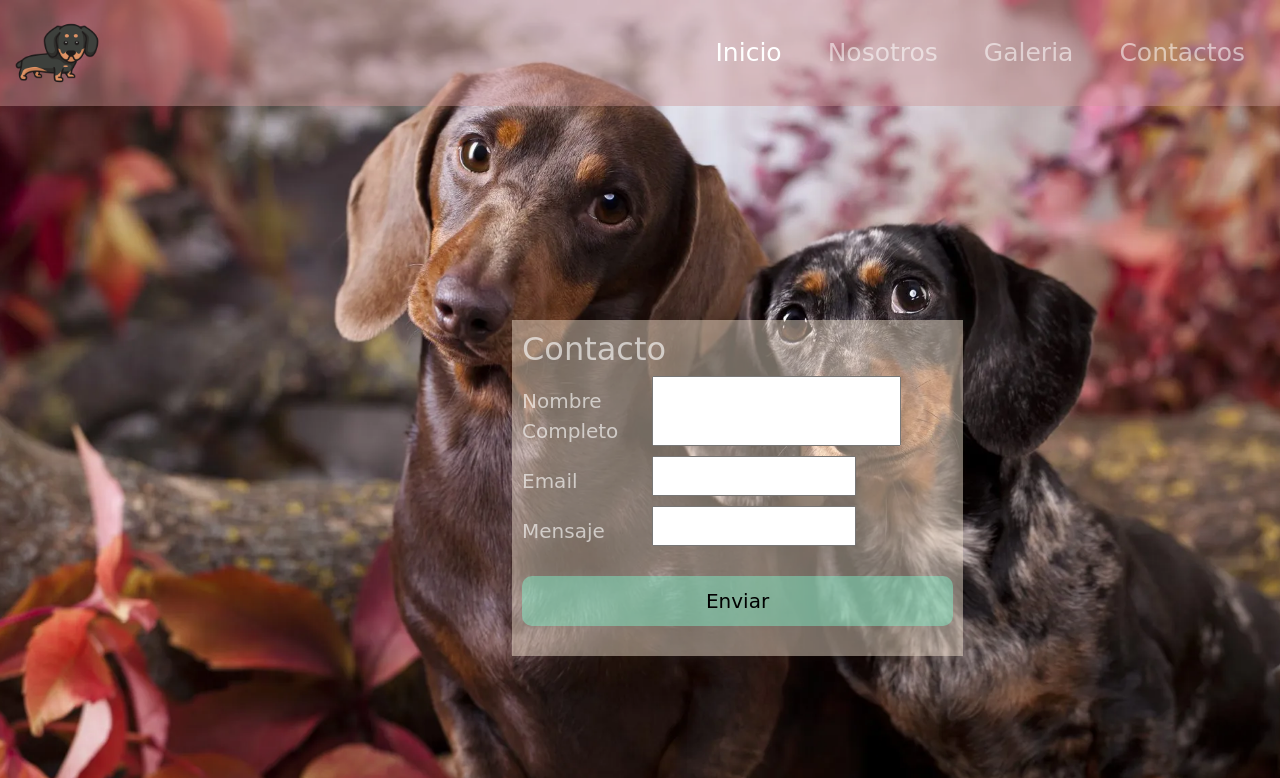
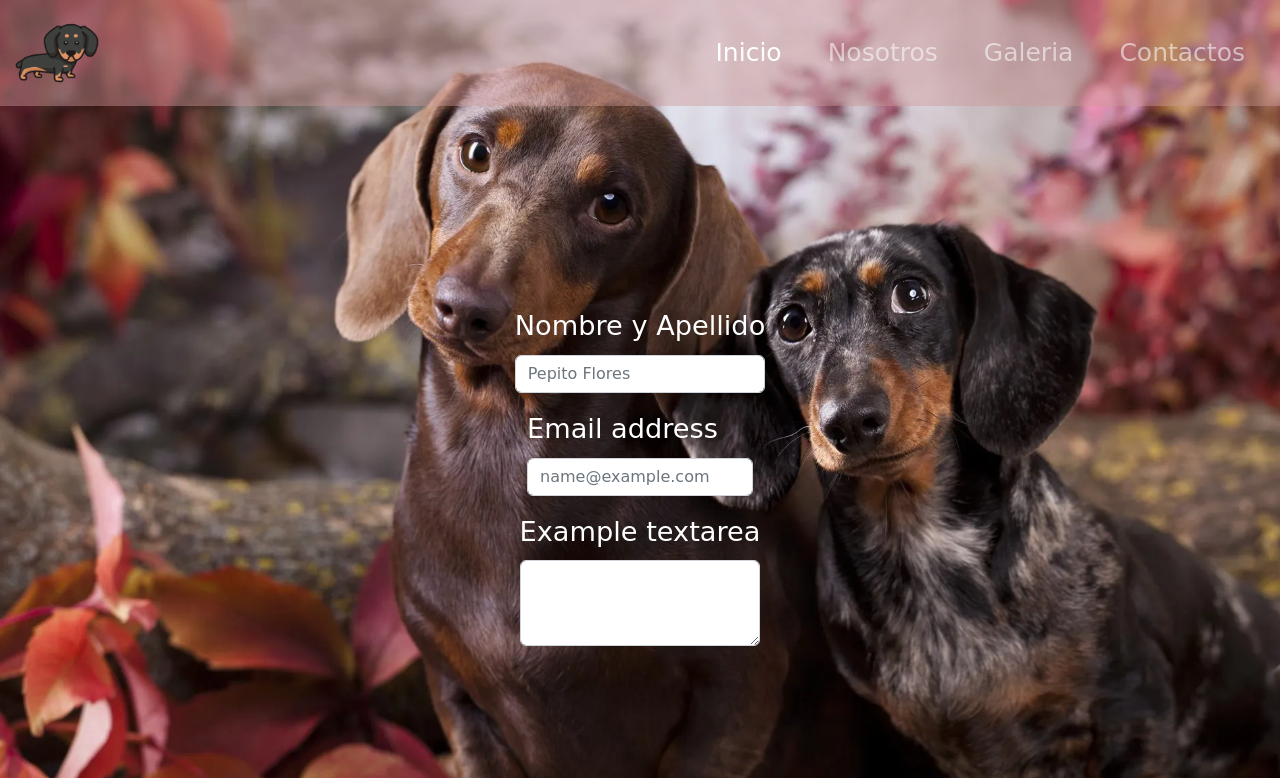
Before and after one commit to Micafs/REPOBOOSTRAP-TOMAS, a plain HTML site: page paginas/contacto.html in a window 1280 px wide. Shown: the top 778 px of the page. Drawn offline with nearby package versions, Linux system fonts and the light colour scheme; no server answers.

Commit message:
Cambio de la pagia con bootstrap & media querys

```diff
--- a/paginas/contacto.html
+++ b/paginas/contacto.html
@@ -31,9 +31,21 @@
         </header>
     </header>
 
-
-
-        <form class="form" id="formulario-entero" action="">
+    <div id="marco">
+    <div class="mb-3">
+        <label for="exampleFormControlInput1" class="form-label">Nombre y Apellido</label>
+        <input type="name" class="form-control" id="exampleFormControlInput1" placeholder="Pepito Flores">
+      </div>
+    <div class="mb-3">
+        <label for="exampleFormControlInput1" class="form-label">Email address</label>
+        <input type="email" class="form-control" id="exampleFormControlInput1" placeholder="name@example.com">
+      </div>
+      <div class="mb-3">
+        <label for="exampleFormControlTextarea1" class="form-label">Example textarea</label>
+        <textarea class="form-control" id="exampleFormControlTextarea1" rows="3"></textarea>
+      </div>
+    </div>
+       <!-- <form class="form" id="formulario-entero" action="">
 
             <h2 >Contacto</h2>
 
@@ -59,7 +71,7 @@
             </div>
 
         </form>
-
+    -->
 
 
 
--- a/paginas/estilos/style.css
+++ b/paginas/estilos/style.css
@@ -329,6 +329,14 @@ margin: 15px;
 
 }
 
+.row{
+    display: flex;
+    flex-direction: row;
+    justify-content: space-around;
+    flex-flow: wrap;
+    padding: 50px 0;
+}
+
 .galery{
     margin: auto;
     width: 90%;
@@ -352,7 +360,27 @@ margin: 15px;
 /*contacto*/
 
 
+/*#marco{
+    padding: 200px;
+}*/
 
+.form-label{
+    color: white;
+    font-size: 1.7rem;
+
+
+}
+
+.mb-3 {
+    /* width: 20%; */
+    display: list-item;
+    margin: auto;
+    width: fit-content;
+    list-style: none;
+}
+
+
+/*
 .section-contacto{
 
     display: flex;
@@ -413,11 +441,11 @@ label{
     display: flex;
 }
 
-
+*/
 
 .redes-contacto{
     display: flex;
-    position:absolute;
+    position:fixed;
     bottom: 0;
     justify-content: flex-end;
     right: 5px;
@@ -449,3 +477,15 @@ label{
         margin: 13%;
 }
 }
+
+/*#marco{
+    padding: 200px;
+}*/
+
+
+@media screen  and (min-width: 600px) {
+
+    #marco{
+    padding: 200px;
+}
+}
```
Also changed, not shown: paginas/nosotros.html (+1 -1 lines).
